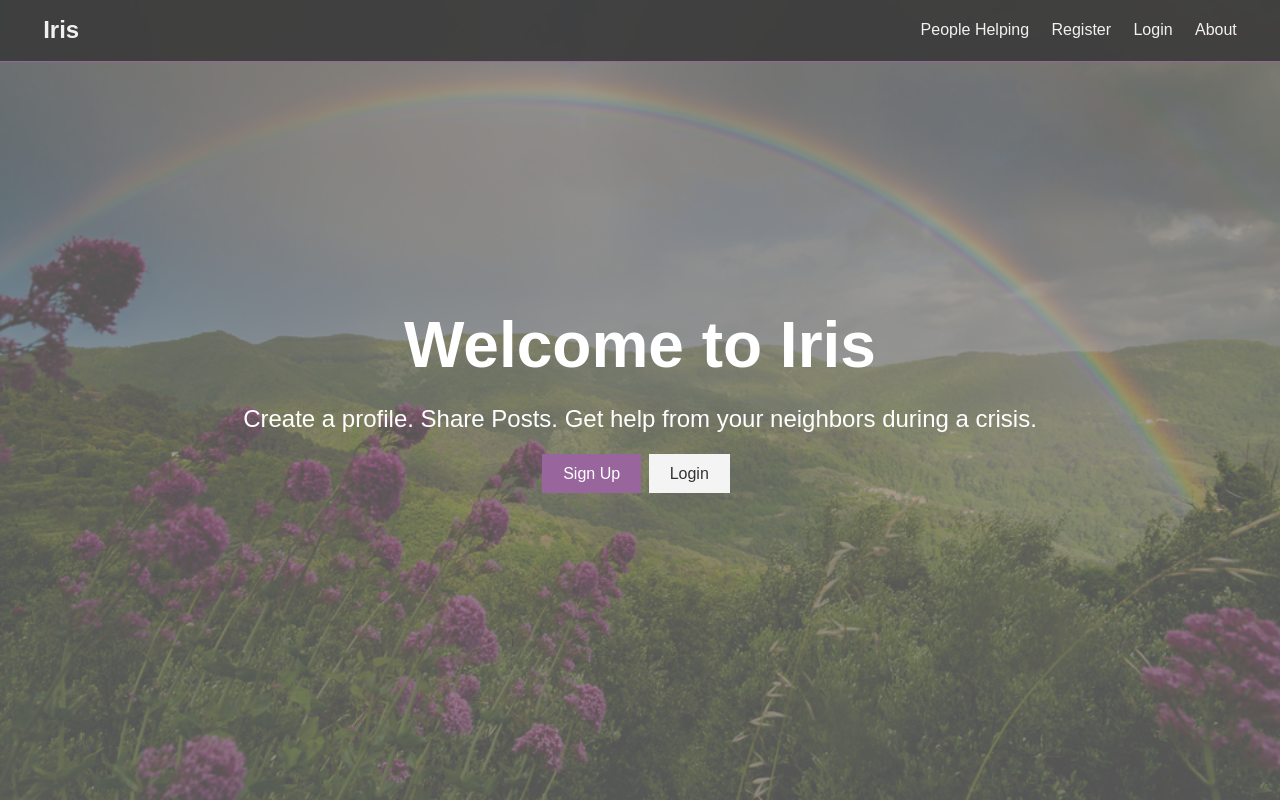
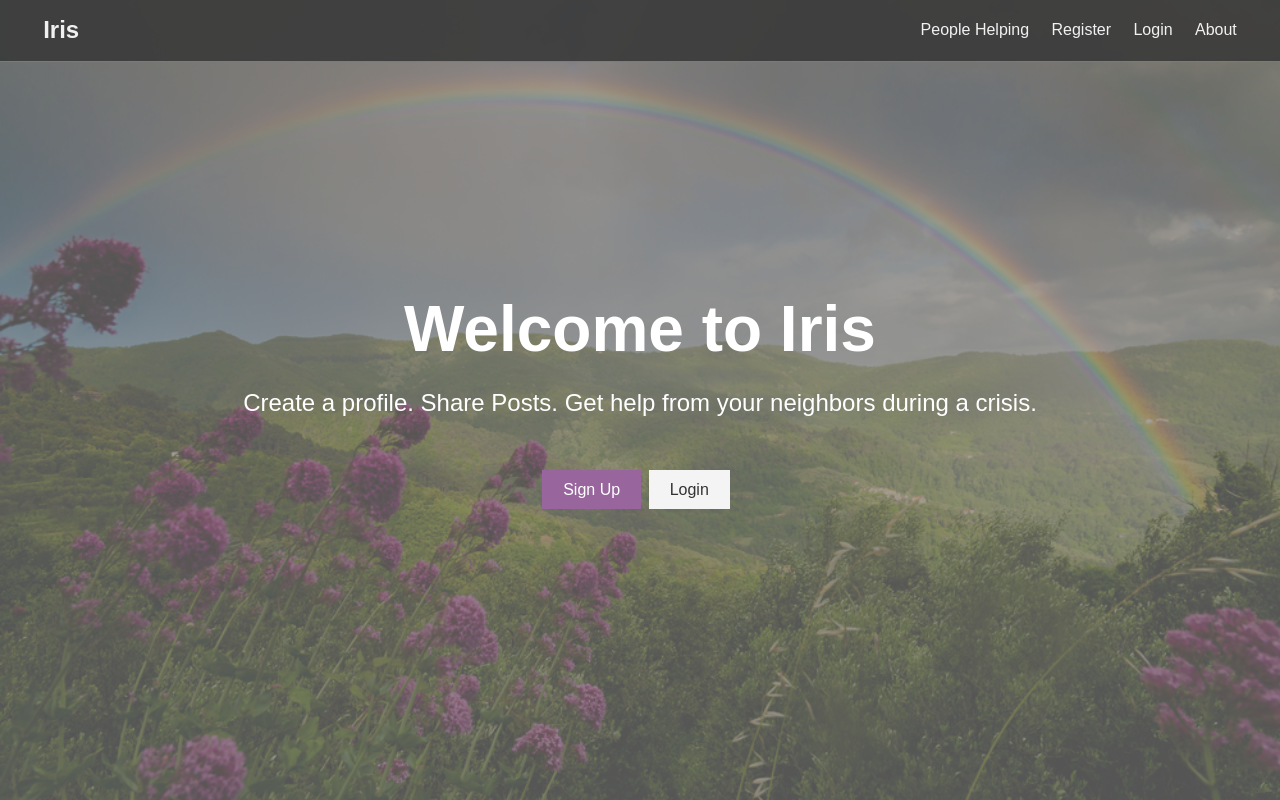
Before and after one commit to saulhappy/iris, a React (Create React App) app in the folder client/: page / in a window 1280 px wide. Built offline with nearby package versions, Linux system fonts and the light colour scheme.

Commit message:
modified landing layout

```diff
--- a/client/src/App.css
+++ b/client/src/App.css
@@ -59,7 +59,7 @@ img {
 
 .lead {
   font-size: 1.5rem;
-  margin-bottom: 1rem;
+  margin-bottom: 3rem;
 }
 
 .text-center {
```
